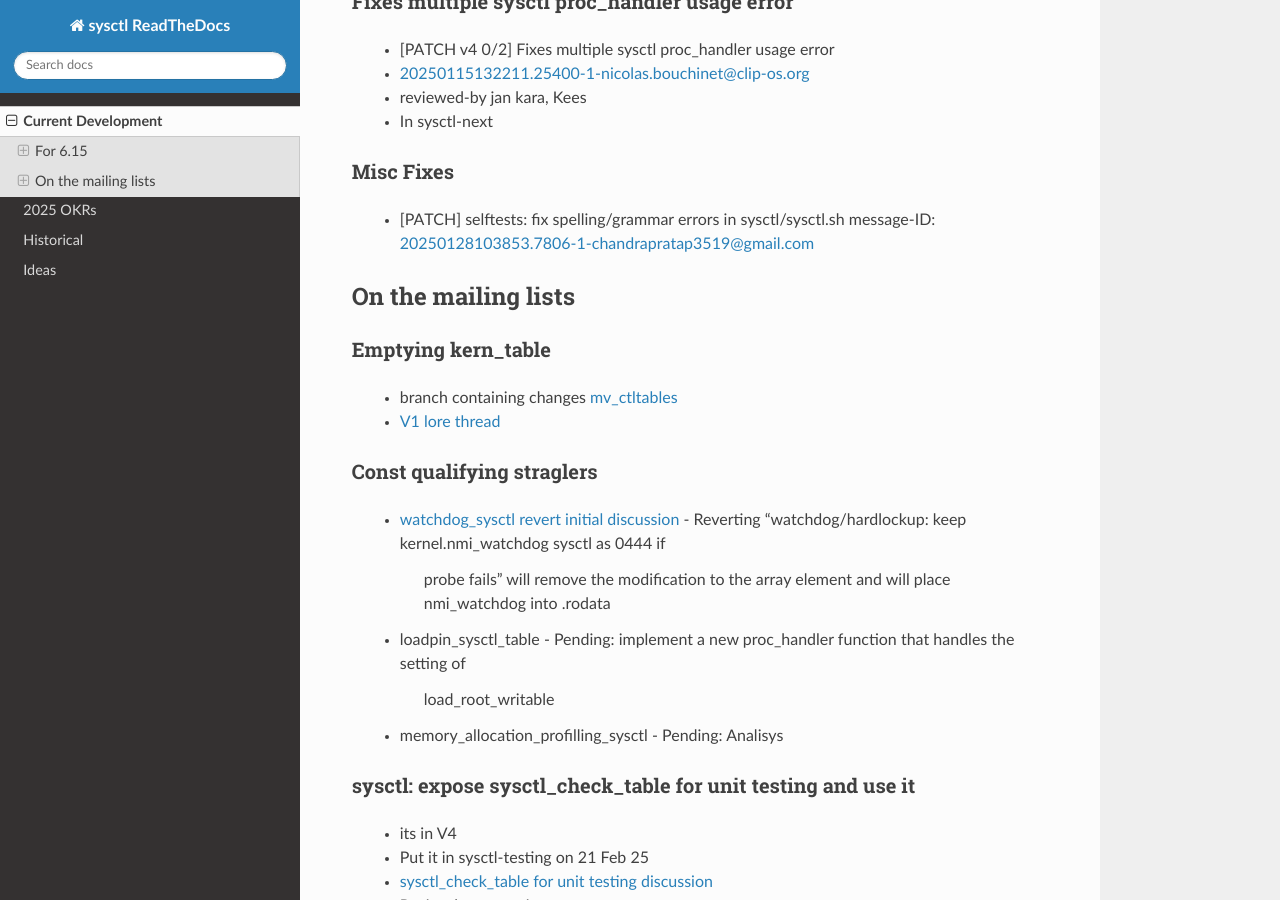
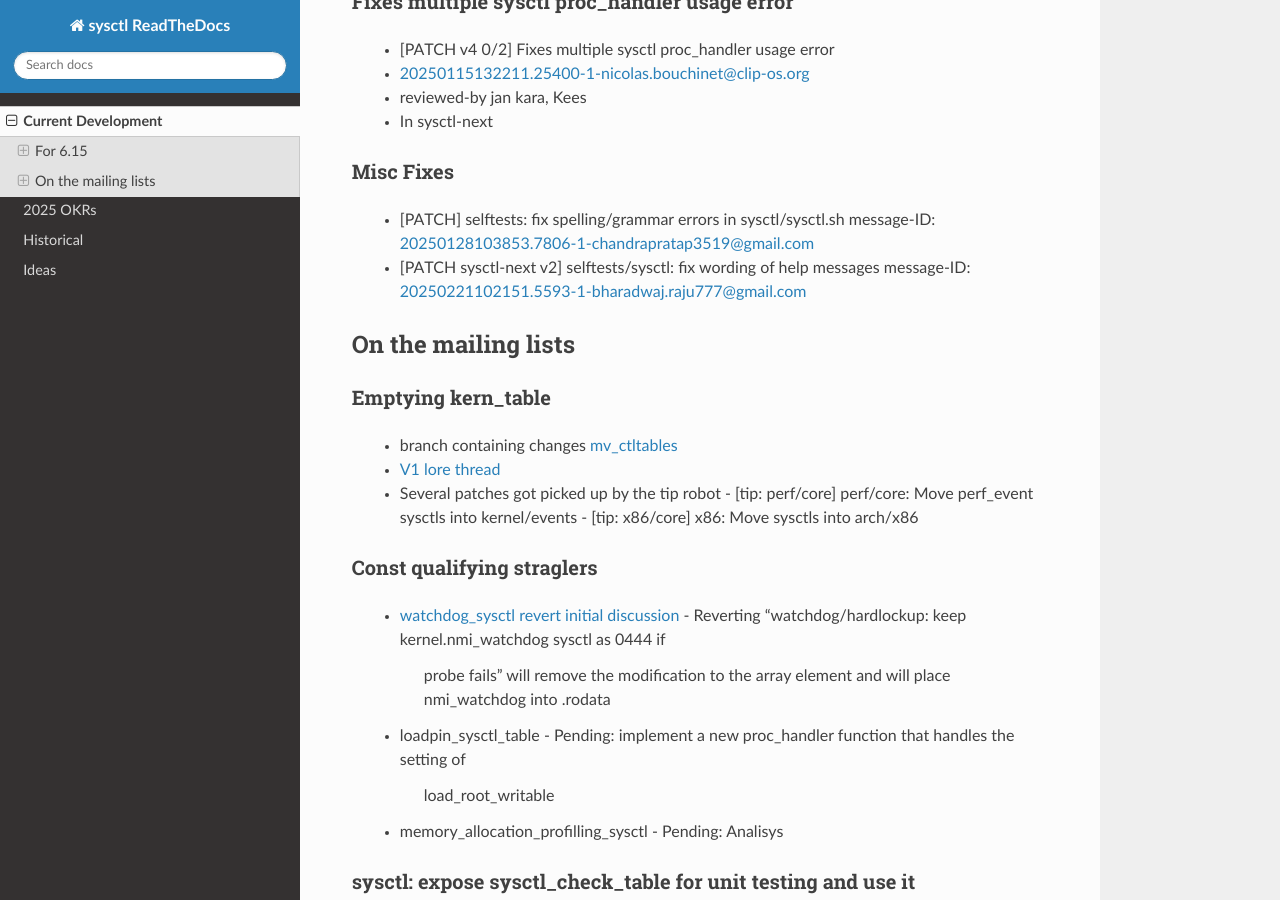
Before and after one commit to Joelgranados/sysctl_dev_rtd, a Sphinx documentation site: the page built from docs/current.rst, in a window 1280 px wide and 900 px high, scrolled down 736 px. Built offline with Sphinx 7.4.7 and the Read the Docs theme 3.1.0, drawn with Linux system fonts in a browser that asks for light colours.

Commit message:
current: Update with latest comments
Signed-off-by: Joel Granados <joel.granados@kernel.org>

```diff
--- a/docs/current.rst
+++ b/docs/current.rst
@@ -37,6 +37,9 @@ Misc Fixes
 ----------
   * [PATCH] selftests: fix spelling/grammar errors in sysctl/sysctl.sh
     message-ID: 20250128103853.7806-1-chandrapratap3519@gmail.com
+  * [PATCH sysctl-next v2] selftests/sysctl: fix wording of help messages
+    message-ID: 20250221102151.5593-1-bharadwaj.raju777@gmail.com
+
 
 
 On the mailing lists
@@ -46,6 +49,10 @@ Emptying kern_table
 -------------------
   * branch containing changes `mv_ctltables`_
   * `V1 lore thread`_
+  * Several patches got picked up by the tip robot
+    - [tip: perf/core] perf/core: Move perf_event sysctls into kernel/events
+    - [tip: x86/core] x86: Move sysctls into arch/x86
+
 
 .. _V1 lore thread:
    https://lore.kernel.org/all/20250218-jag-mv_ctltables-v1-0-cd3698ab8d29@kernel.org
```
